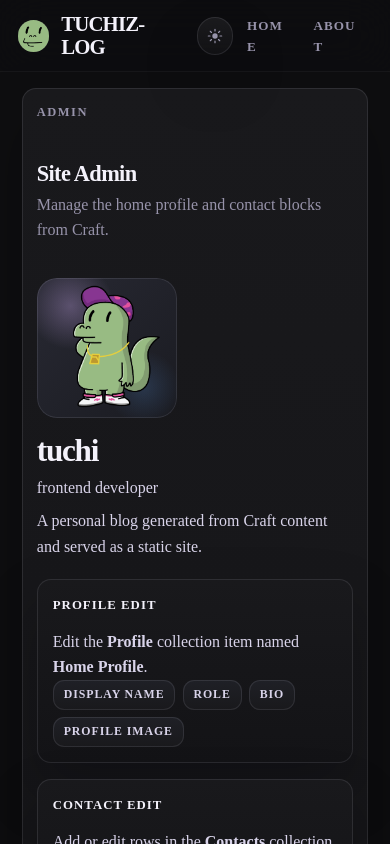
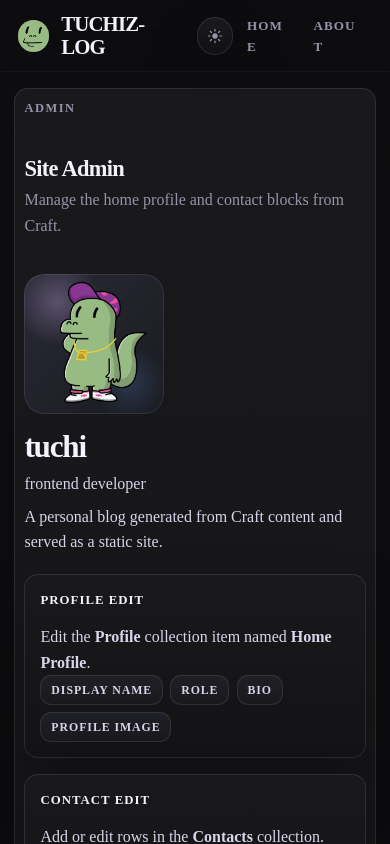
Before and after one commit to wilgon456/personal_blog_craft, a Next.js app: page /admin in a window 390 px wide. Shown: the top 844 px of the page. Built offline with nearby package versions, Linux system fonts and the light colour scheme; no server answers.

Commit message:
Widen mobile content layout

```diff
--- a/src/app/globals.css
+++ b/src/app/globals.css
@@ -1285,6 +1285,7 @@ img {
   }
 
   .site-main {
+    width: min(100%, calc(100vw - 1rem));
     padding-top: 1rem;
   }
 
@@ -1338,7 +1339,7 @@ img {
   }
 
   .home-feed-shell {
-    padding: 0 0.35rem;
+    padding: 0 0.15rem;
     background: transparent;
     box-shadow: none;
   }
@@ -1361,7 +1362,7 @@ img {
 
   .post-card__body,
   .article-shell {
-    padding: 0.95rem;
+    padding: 0.68rem;
   }
 
   .post-card__title {
@@ -1376,6 +1377,10 @@ img {
 
   .article-body {
     max-width: 100%;
+  }
+
+  .article-header {
+    padding: 1rem;
   }
 
   .article-navigation,
```
